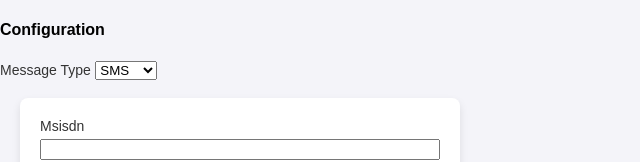
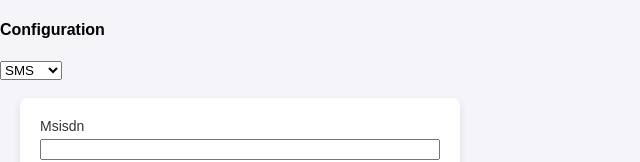
Before and after one commit to majascale/marketing, a website: page public/index.html in a window 1280 px wide. Shown: the top 162 px of the page, without its empty margins (0-640 px from the left). Drawn offline with Linux system fonts and the light colour scheme.

Commit message:
Update index.html

```diff
--- a/public/index.html
+++ b/public/index.html
@@ -8,8 +8,7 @@
 
   <h4>Configuration</h4>
   <div id="step1">
-      <label for="messageType">Message Type</label>
-      <select id="messageType" onChange="setSectionVisibility()">
+      <select id="messageType" label="Message Type" onChange="setSectionVisibility()">
          <option value="sms" selected>SMS</option>
          <option value="viber">VIBER</option>
       </select>
```
